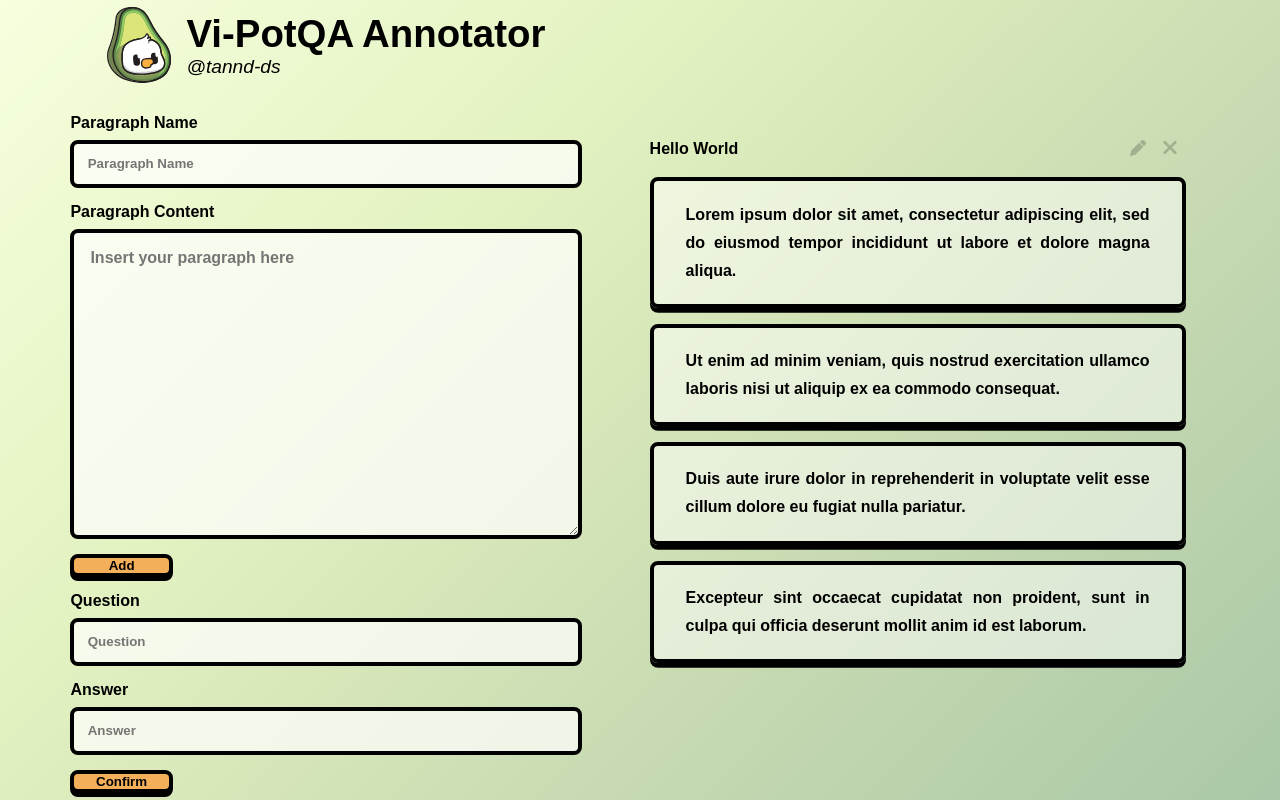
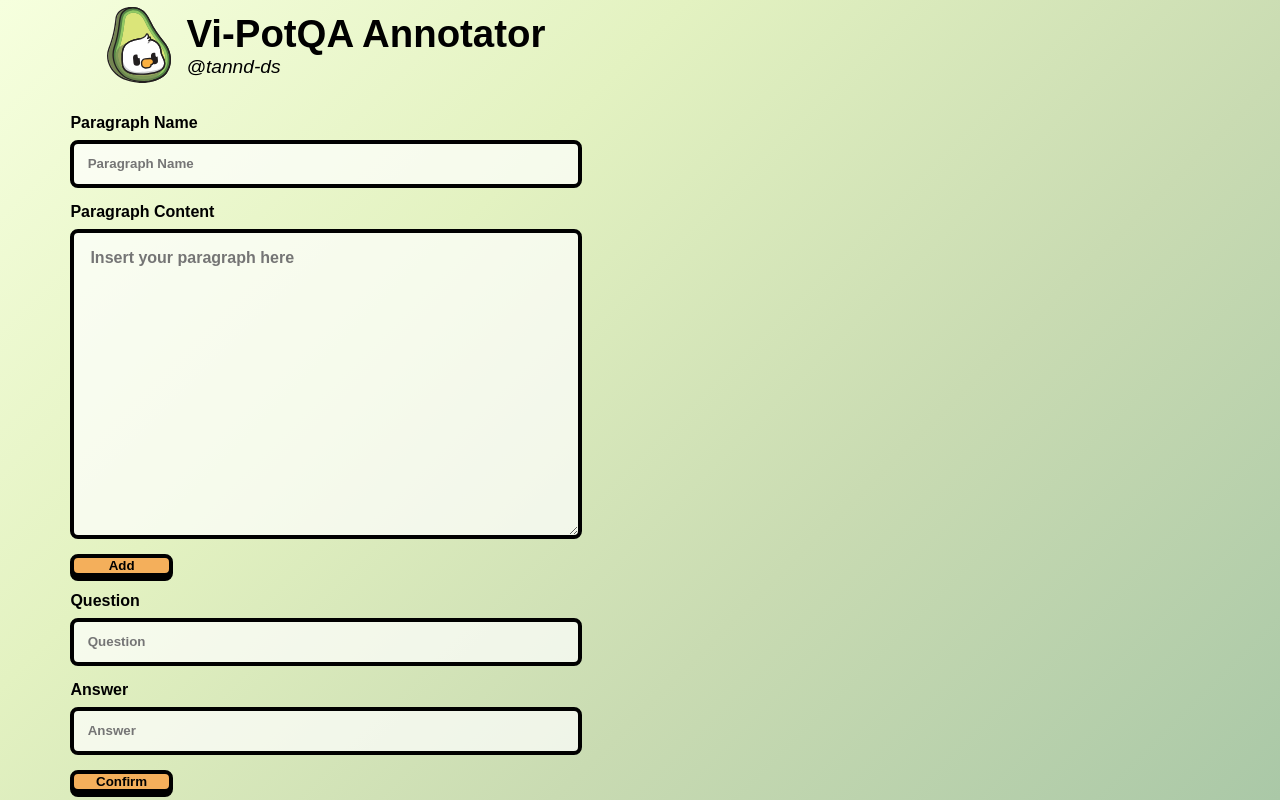
Before and after one commit to tannd-ds/vi-potqa, a Vue app: page / in a window 1280 px wide. Built offline with nearby package versions, Linux system fonts and the light colour scheme.

Commit message:
fix save confirmed data issue

```diff
--- a/src/App.vue
+++ b/src/App.vue
@@ -2,37 +2,45 @@
 
   import { ref, reactive, computed, watch } from 'vue'
 
-  const ps = ref([
-    {
-      name: 'Hello World',
-      content: [
-        'Lorem ipsum dolor sit amet, consectetur adipiscing elit, sed do eiusmod tempor incididunt ut labore et dolore magna aliqua.',
-        ' Ut enim ad minim veniam, quis nostrud exercitation ullamco laboris nisi ut aliquip ex ea commodo consequat.',
-        ' Duis aute irure dolor in reprehenderit in voluptate velit esse cillum dolore eu fugiat nulla pariatur.',
-        ' Excepteur sint occaecat cupidatat non proident, sunt in culpa qui officia deserunt mollit anim id est laborum.',
-      ]
-    },
-  ])
+  const ps = ref([])
   const p_name = ref("")
   const p_content = ref("")
   const question_content = ref("")
   const answer_content = ref("")
   const checked_ids = ref([])
-  const confirmed_data = Array(localStorage.getItem("data"))
+  const confirmed_data = ref([])
+
+  // Load data from LocalStorage
+  load_state()
+  function load_state() {
+    let confirmed_local = localStorage.getItem("data")
+    confirmed_data.value = (confirmed_local == null) ? [] : JSON.parse(confirmed_local)
+    let ps_local = localStorage.getItem("current_ps")
+    ps.value = (ps_local == null) ? [] : JSON.parse(ps_local)
+  }
 
   function para_to_sentences(para) {
     return  para.split(/(?<=[.!?])\s+/)
   }
 
-  function add() {
+  function add_para() {
+    console.log(ps)
     if (hasValidInput()) {
       const p_temp = {
         name: p_name.value,
         content: para_to_sentences(p_content.value)
       }
       ps.value.push(p_temp)
+      localStorage.setItem("current_ps", JSON.stringify(ps.value))
       p_name.value = p_content.value = ''
     }
+  }
+
+
+  function remove_para(p) {
+    let index = find_index_a_in_b(p, ps.value)
+    ps.value = ps.value.slice(0, index).concat(ps.value.slice(index+1))
+    localStorage.setItem("current_ps", JSON.stringify(ps.value))
   }
 
   function hasValidInput() {
@@ -56,26 +64,19 @@
     return b.findIndex(b_element => b_element == a)
   }
 
-  function remove_para(p) {
-    let index = find_index_a_in_b(p, ps.value)
-    ps.value = ps.value.slice(0, index).concat(ps.value.slice(index+1))
-  }
-
   function export_data() {
     let data = {}
     data['facts'] = ids_to_names(checked_ids)
     data['question'] = question_content.value
     let ps_simplified = []
     for (let i = 0; i < ps.value.length; i++)
-      ps_simplified.push(ps.value[i].name, ps.value[i].content)
+      ps_simplified.push([ps.value[i].name, ps.value[i].content])
     data['contexts'] = ps_simplified
     data['answer'] = answer_content.value
 
-    confirmed_data.push(data)
-    localStorage.setItem("data", JSON.stringify(confirmed_data))
+    confirmed_data.value.push([data])
+    localStorage.setItem("data", JSON.stringify(confirmed_data.value))
   }
-
-
 </script>
 
 <template>
@@ -96,7 +97,7 @@
         <label class="disable-select" for="content-input">Paragraph Content</label>
         <textarea id="content-input" v-model="p_content" placeholder="Insert your paragraph here" rows="15" spellcheck="false" autocomplete="off" aria-autocomplete="none"></textarea>
       </div>
-      <button class="btn add-btn" @click="add">Add</button>
+      <button class="btn add-btn" @click="add_para">Add</button>
       <div class="p-name">
         <label class="disable-select" for="question-input">Question</label>
         <input class="input-box" id="question-input" v-model="question_content" placeholder="Question" spellcheck="false" autocomplete="off" aria-autocomplete="none">
```
Lines whose indentation alone changed are shown as unchanged.
